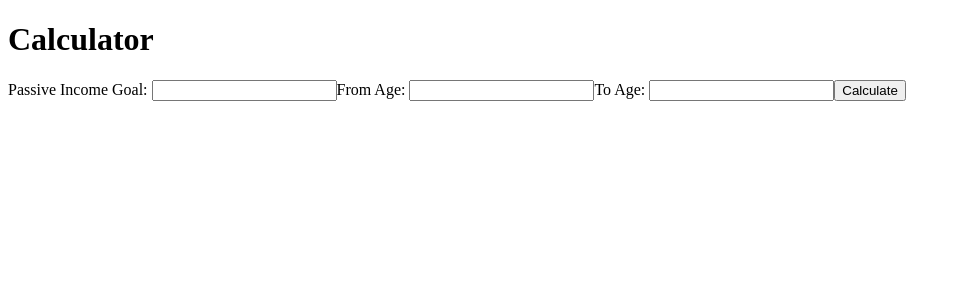
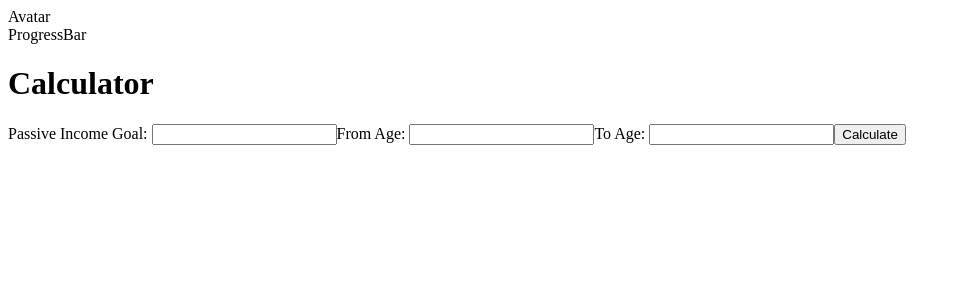
Before and after one commit to AryusG/FF-Calculator, a React (Create React App) app in the folder frontend/: page / in a window 1280 px wide. Shown: the top 300 px of the page, without its empty margins (0-961 px from the left). Built offline with nearby package versions, Linux system fonts and the light colour scheme.

Commit message:
reorganised files and folders

```diff
--- a/frontend/src/App.js
+++ b/frontend/src/App.js
@@ -1,10 +1,9 @@
-import Card from './components/Card';
-import BottomCard from './components/BottomCard'
+import MainPage from './pages/MainPage';
 
 function App() {
   return (
-    <div className="App">
-      <BottomCard />
+    <div>
+      <MainPage />
     </div>
   );
 }
--- /dev/null
+++ b/frontend/src/components/Avatar.js
@@ -0,0 +1,9 @@
+import React from 'react'
+
+function Avatar() {
+  return (
+    <div>Avatar</div>
+  )
+}
+
+export default Avatar
--- a/frontend/src/components/BottomCard.js
+++ b/frontend/src/components/BottomCard.js
@@ -28,13 +28,14 @@ function Card() {
     console.log(passiveIncomeCalc.passiveIncomeGoal);
   };
 
-  const handleSubmit = () => {
-
+  const handleSubmit = (event) => {
+    event.preventDefault();
+    console.log(passiveIncomeCalc)
   };
 
   return (
     <div>
-       <h1 class="text-center text-3xl font-bold ">Calculator</h1>
+       <h1 className="text-center text-3xl font-bold">Calculator</h1>
        <form onSubmit={handleSubmit}>
         <label>Passive Income Goal: </label>
         <input type='text' name="passiveIncomeGoal" onChange={handleInputChange} required/>
--- /dev/null
+++ b/frontend/src/components/ProgressBar.js
@@ -0,0 +1,9 @@
+import React from 'react'
+
+function ProgressBar() {
+  return (
+    <div>ProgressBar</div>
+  )
+}
+
+export default ProgressBar
--- a/frontend/src/index.js
+++ b/frontend/src/index.js
@@ -2,7 +2,6 @@ import React from 'react';
 import ReactDOM from 'react-dom/client';
 import './index.css';
 import App from './App';
-import reportWebVitals from './reportWebVitals';
 
 const root = ReactDOM.createRoot(document.getElementById('root'));
 root.render(
@@ -14,4 +13,3 @@ root.render(
 // If you want to start measuring performance in your app, pass a function
 // to log results (for example: reportWebVitals(console.log))
 // or send to an analytics endpoint. Learn more: https://bit.ly/CRA-vitals
-reportWebVitals();
--- /dev/null
+++ b/frontend/src/pages/MainPage.js
@@ -0,0 +1,16 @@
+import React from 'react'
+import Avatar from '../components/Avatar'
+import ProgressBar from '../components/ProgressBar'
+import BottomCard from '../components/BottomCard'
+
+function MainPage() {
+  return (
+    <div>
+      <Avatar />
+      <ProgressBar />
+      <BottomCard />
+    </div>
+  )
+}
+
+export default MainPage
--- a/frontend/src/reportWebVitals.js
+++ /dev/null
@@ -1,13 +0,0 @@
-const reportWebVitals = onPerfEntry => {
-  if (onPerfEntry && onPerfEntry instanceof Function) {
-    import('web-vitals').then(({ getCLS, getFID, getFCP, getLCP, getTTFB }) => {
-      getCLS(onPerfEntry);
-      getFID(onPerfEntry);
-      getFCP(onPerfEntry);
-      getLCP(onPerfEntry);
-      getTTFB(onPerfEntry);
-    });
-  }
-};
-
-export default reportWebVitals;
```
Also changed, not shown: frontend/src/pages/LandingPage.js (added, +9 -0 lines), frontend/src/setupTests.js (deleted, +0 -5 lines), 1 other file (tests, documents, lock files or other folders).
